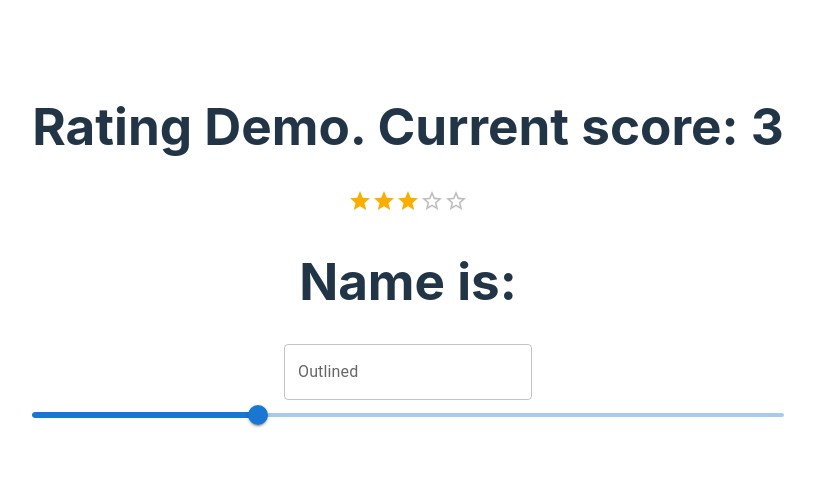
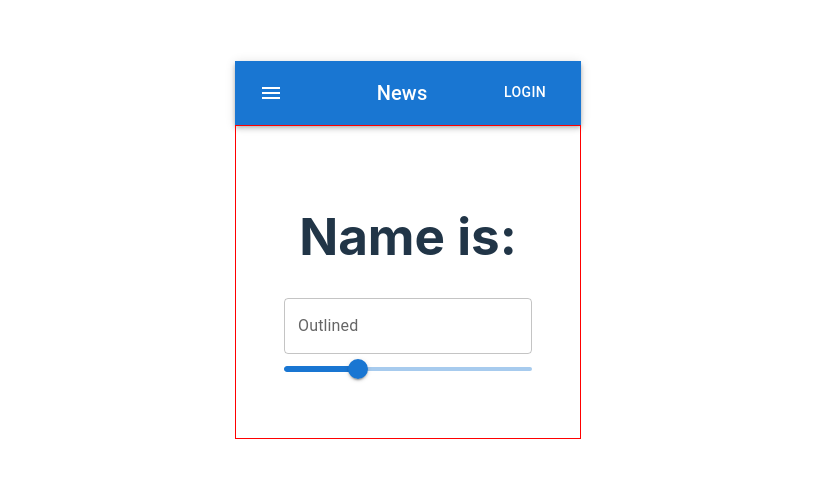
Before and after one commit to Shessire/Web-Dev-Practice, a React (Vite) app in the folder react-effects/: page / in a window 1280 px wide. Shown: the part 150-628 px from the top of the page, without its empty margins (232-1047 px from the left). Built offline with nearby package versions, Linux system fonts and the light colour scheme.

Commit message:
SX Prop and Custom Styles

```diff
--- a/react-effects/src/App.jsx
+++ b/react-effects/src/App.jsx
@@ -1,12 +1,12 @@
 import './App.css'
-import RatingDemo from './RatingDemo'
 import FormDemo from './FormDemo'
+import ButtonAppBar from './Navbar'
 
 function App() {
 
   return (
     <>
-      <RatingDemo />
+      <ButtonAppBar />
       <FormDemo />
     </>
   )
--- a/react-effects/src/FormDemo.jsx
+++ b/react-effects/src/FormDemo.jsx
@@ -1,6 +1,7 @@
 import TextField from '@mui/material/TextField';
+import Slider from '@mui/material/Slider';
+import Box from '@mui/material/Box';
 import { useState } from 'react';
-import Slider from '@mui/material/Slider';
 
 function FormDemo () {
 
@@ -16,7 +17,7 @@ function FormDemo () {
     }
 
     return (
-        <div>
+        <Box sx={{ border: "1px solid red", p: 6 }}>
             <h1>Name is: {name}</h1>
             <TextField
                 id="outlined-basic"
@@ -31,7 +32,7 @@ function FormDemo () {
                 value={volume}
                 onChange={updateVolume}
             />
-        </div>
+        </Box>
     )
 }
 
--- /dev/null
+++ b/react-effects/src/Navbar.jsx
@@ -0,0 +1,31 @@
+import AppBar from '@mui/material/AppBar';
+import Box from '@mui/material/Box';
+import Toolbar from '@mui/material/Toolbar';
+import Typography from '@mui/material/Typography';
+import Button from '@mui/material/Button';
+import IconButton from '@mui/material/IconButton';
+import MenuIcon from '@mui/icons-material/Menu';
+
+export default function ButtonAppBar() {
+  return (
+    <Box sx={{ flexGrow: 1 }}>
+      <AppBar position="static">
+        <Toolbar>
+          <IconButton
+            size="large"
+            edge="start"
+            color="inherit"
+            aria-label="menu"
+            sx={{ mr: 2 }}
+          >
+            <MenuIcon />
+          </IconButton>
+          <Typography variant="h6" component="div" sx={{ flexGrow: 1 }}>
+            News
+          </Typography>
+          <Button color="inherit">Login</Button>
+        </Toolbar>
+      </AppBar>
+    </Box>
+  );
+}
```
